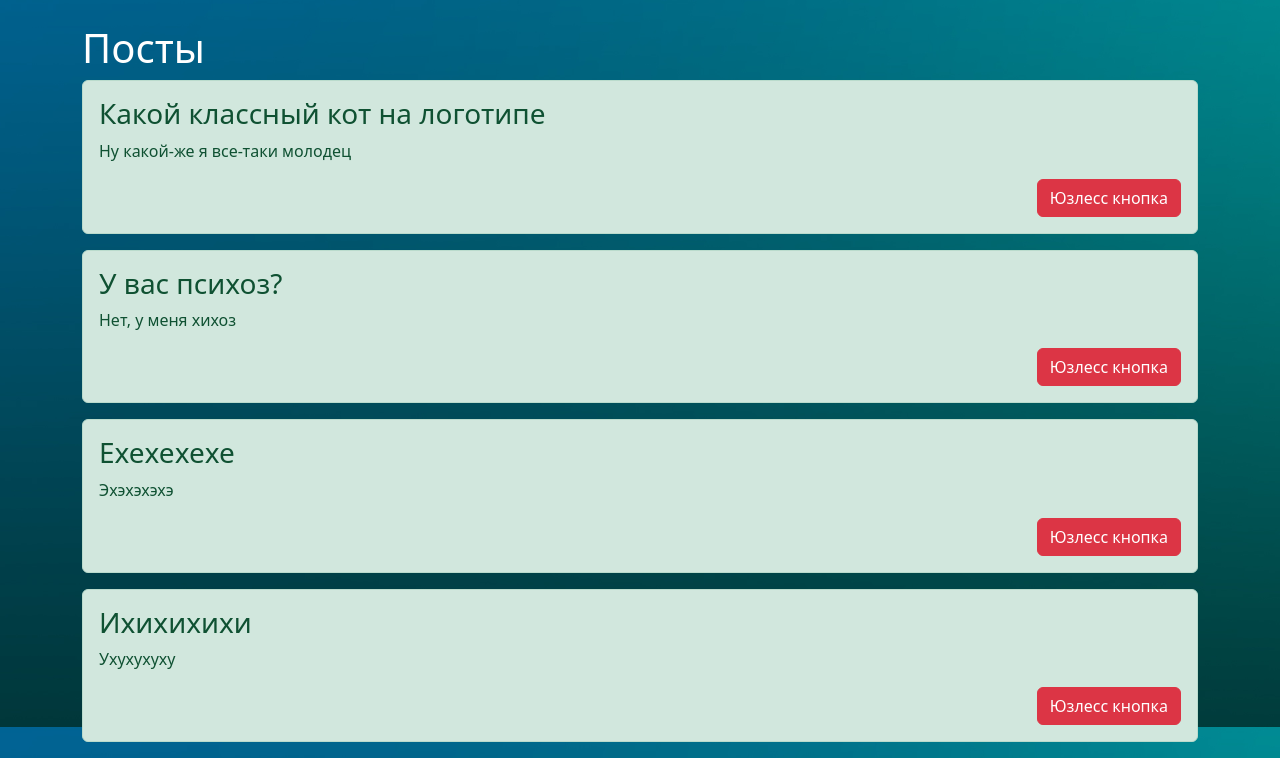
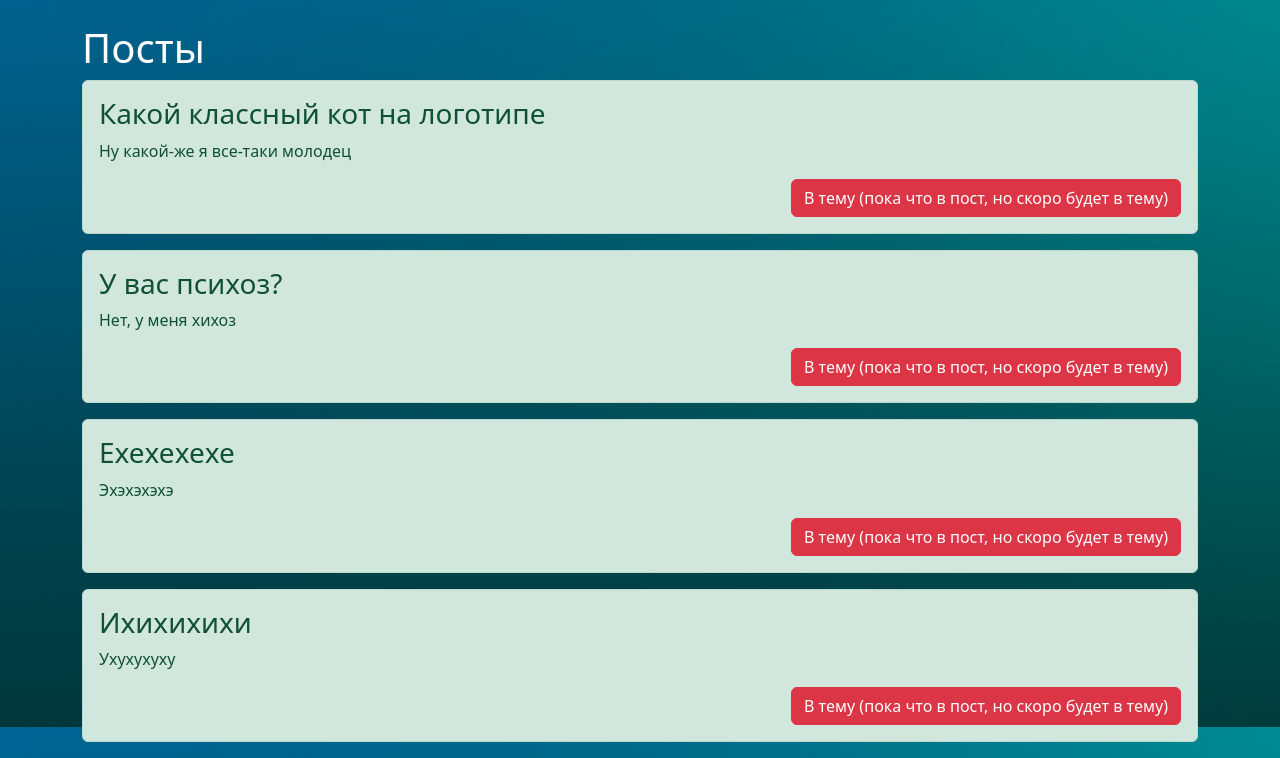
Before and after one commit to adaravaks/mywebforum, a Django app: page /main in a window 1280 px wide. Shown: the part 73-831 px from the top of the page. Run offline with Django 4.2, Linux system fonts and the light colour scheme; data comes from the database, SQL or seed files in the repository.

Commit message:
added themes, but they are not yet what they should be like. will fix soon

```diff
--- a/Webforum/main/models.py
+++ b/Webforum/main/models.py
@@ -9,8 +9,8 @@ class Post(models.Model):
         return self.theme
 
     class Meta:
-        verbose_name = 'Тема'
-        verbose_name_plural = 'Темы'
+        verbose_name = 'Пост'
+        verbose_name_plural = 'Посты'
 
 
 class User(models.Model):
--- a/Webforum/main/templates/main/index.html
+++ b/Webforum/main/templates/main/index.html
@@ -12,7 +12,7 @@
     <h3>{{ post.theme }}</h3>
     <p>{{ post.text }}</p>
     <div style="display: flex; justify-content: flex-end">
-        <button type="" class="btn btn-danger" style="margin-left: auto">Юзлесс кнопка</button>
+        <a href="{% url 'theme' %}" class="btn btn-danger" style="margin-left: auto">В тему (пока что в пост, но скоро будет в тему)</a>
     </div>
 </div>
 {% endfor %}
--- a/Webforum/main/urls.py
+++ b/Webforum/main/urls.py
@@ -8,4 +8,5 @@ urlpatterns = [
     path('', views.home, name='home'),
     path('new-user', views.newuser, name='new-user'),
     path('users', views.users, name='users'),
+    path('theme', views.theme, name='theme')
 ]
--- a/Webforum/main/views.py
+++ b/Webforum/main/views.py
@@ -62,3 +62,7 @@ def users(request):
         'users': users,
     }
     return render(request, 'main/users.html', context)
+
+
+def theme(request):
+    return render(request, 'main/theme.html')
```
Also changed, not shown: Webforum/main/templates/main/theme.html (added, +9 -0 lines).
